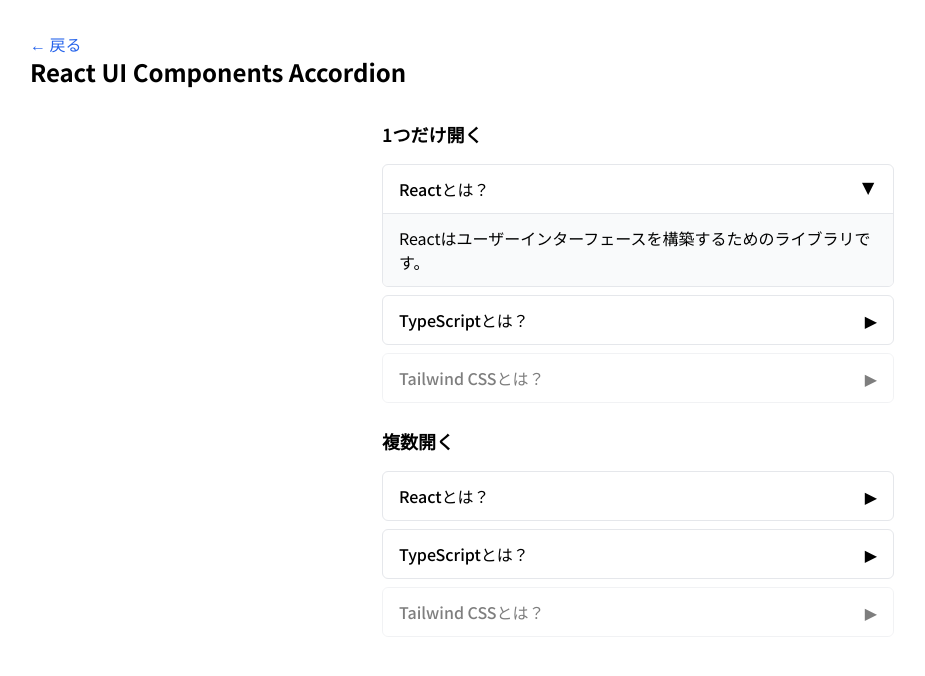
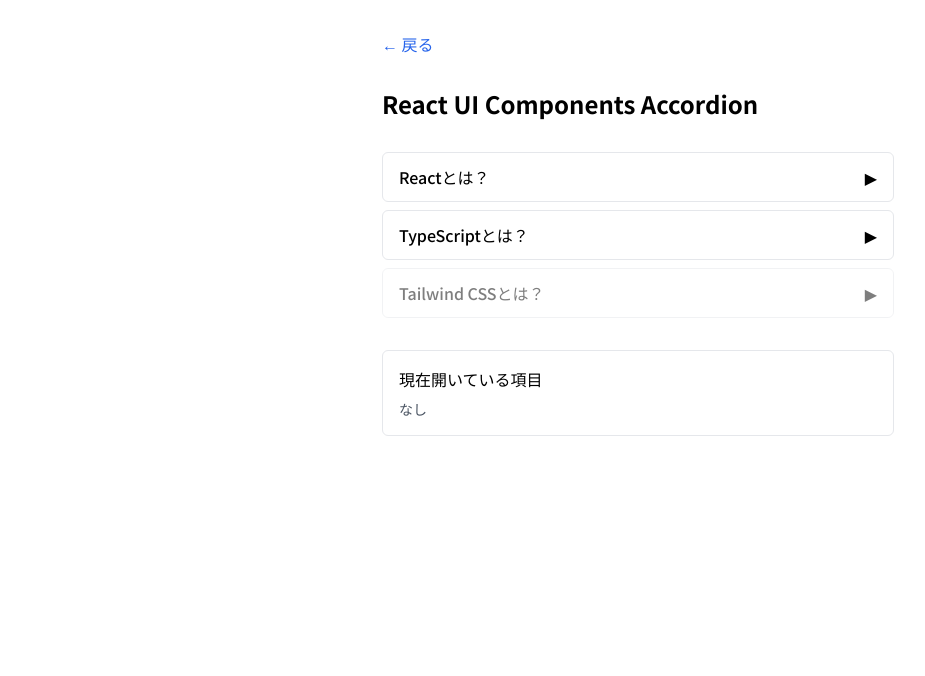
Before and after one commit to remapypapa/tailwind-practice, a React (Vite) app: page /ui/Accordion in a window 1280 px wide. Shown: the top 676 px of the page, without its empty margins (2-927 px from the left). Built offline with nearby package versions, Linux system fonts and the light colour scheme; a web font is replaced by a local one.

Commit message:
feat: Add Accordion component

```diff
--- a/src/components/ui/accordion/Accordion.tsx
+++ b/src/components/ui/accordion/Accordion.tsx
@@ -13,7 +13,11 @@
 type AccordionProps = {
   items: Item[];
 
-  defaultValue?: string;
+  defaultValue?: string[]; //配列型に修正
+
+  value?: string[]; //追加
+
+  onChange?: (openItems: string[]) => void; //追加
 
   collapsible?: boolean;
   //[追加]複数のAccordionItemが開けるようになる
@@ -24,84 +28,69 @@
 
 export default function Accordion({
   items,
-  defaultValue,
+  defaultValue = [], //配列型に修正
+  value, //追加
+  onChange, //追加
   collapsible = true,
   // 初期値はfalse、つまり1つだけ開く
   multiple = false,
   className,
 }: AccordionProps) {
-  //一番重要、現在開いているItemを保存している、最初はnull つまり閉じている
-  //Reactをクリック → openItem → "react"になり、React → 開く になる
-  //TypeScriptをクリック → openItem → "typescript"になり、React は閉じてTypescriptだけ開く
-  //[追加]defaultValue がreact だったら "react"になる、つまりopenItem="react"
-  //ここではdefaultValue が undefined なら null にするという意味
-  // 旧 → const [openItem, setOpenItem] = useState<string | null>(defaultValue ?? null);
-  //AccordionItemを複数開けるように配列型に変更
-  //openItems → [react] のように配列で管理、値は複数を想定、何個でも保存可能
-  const [openItems, setOpenItems] = useState<string[]>(
-    //デフォルト値も複数対応
-    defaultValue ? [defaultValue] : [],
-  );
+  //Uncontrolledの場合、defaultValueの値、その後の状態管理をAccordion自身がやる
+  const [internalOpenItems, setInternalOpenItems] =
+    useState<string[]>(defaultValue);
 
-  //引数はid、Reactを押したら、id → "react" が渡される
+  //valueが渡されている？ Yes → Controlled、No → Uncontrolled
+  const isControlled = value !== undefined;
+
+  const openItems = isControlled ? value : internalOpenItems;
+
+  //Accordionの開閉状態を更新するための関数
+  const updateOpenItems = (nextItems: string[]) => {
+    //Uncontrolledなら、自分自身のStateを更新する
+    if (!isControlled) {
+      setInternalOpenItems(nextItems);
+    }
+    //onChange が指定されていれば、親にも通知
+    //onChangeが存在する？ YES → 実行、NO  → 何もしない
+    onChange?.(nextItems);
+  };
+
   const handleToggle = (id: string) => {
-    //prev とは前回のstate
-    setOpenItems((prev) => {
-      //prev = ["react", "typescript"]の状態で、id = "react"の時
-      //prev.includes("react")はtrue、逆にid = "tailwind"ならfalse
-      //このItemは現在開いている？ を調べている
-      const isOpen = prev.includes(id);
+    const isOpen = openItems.includes(id);
 
-      // 複数開くモード
-      if (multiple) {
-        //すでに開いている場合
-        //prev = ["react", "typescript"]の状態の場合、id = "react"ならfilter()によって["typescript"] になる
-        //つまりReactを閉じる ということ
-        if (isOpen) {
-          //filterの意味 → id と違うものだけ残す という意味
-          //["react", "typescript", "tailwind"] から"typescript"を削除すると["react", "tailwind"]になる
-          return prev.filter((itemId) => itemId !== id);
-        }
-        //開いていない場合
-        // ...prev はprevをコピーの意味、ReactではStateの配列を直接変更せず、新しい配列を作る
-        //prev = ["react"]で、id = "typescript"なら ["react", "typescript"] になる
-        return [...prev, id];
+    if (multiple) {
+      if (isOpen) {
+        updateOpenItems(openItems.filter((itemId) => itemId !== id));
+      } else {
+        updateOpenItems([...openItems, id]);
       }
 
-      // 1つだけ開くモード
-      if (isOpen) {
-        //ここは以前の処理を配列版に変更したもの
-        //openItems = ["react"]でReactをクリック → collapsible=true で return []; 全部閉じる
-        //return prev; そのまま
-        return collapsible ? [] : prev;
+      return;
+    }
+
+    if (isOpen) {
+      if (collapsible) {
+        updateOpenItems([]);
       }
-      //別のItemをクリックした場合、openItems = ["react"] で TypeScriptをクリック → return [id];  → ["typescript"] となる
-      //つまり、Reactは閉じ、Typescript が開く
-      return [id];
-    });
+
+      return;
+    }
+
+    updateOpenItems([id]);
   };
 
   return (
-    //Accordion全体
     <div className={cn("space-y-2", className)}>
-      {/* ここも重要、mapにより、Itemの数分、AccorionItem を作る */}
       {items.map((item) => (
         <AccordionItem
-          //これはReact専用
-          //react、typescript、tailwind がある場合、Reactは、これはreact、これはtypescriptを覚えている
-          //よって、更新する時高速化できる
-          //※ key={index} としがちだが、key={item.id}にすると途中で追加・削除しても正しく区別できる
           key={item.id}
           id={item.id}
           title={item.title}
-          //openItem=["react", "typescript"] ならReactはtrue、TypeScriptもtrue、Tailwindはfalse になる
           isOpen={openItems.includes(item.id)}
           disabled={item.disabled}
-          //Reactなら、handleToggle("react") になる、TypeScriptなら、handleToggle("typescript")になる
-          //つまり、それぞれ自分のIDを親に渡している
           onToggle={() => handleToggle(item.id)}
         >
-          {/* item.content が children になる、 */}
           {item.content}
         </AccordionItem>
       ))}
--- a/src/components/ui/accordion/AccordionItem.tsx
+++ b/src/components/ui/accordion/AccordionItem.tsx
@@ -17,12 +17,16 @@
 };
 
 export default function AccordionItem({
+  id, //追加
   title,
   children,
   isOpen,
   onToggle,
   disabled = false,
 }: AccordionItemProps) {
+  // id="react" の場合、react-content という contentIdになる
+  const contentId = `${id}-content`; //追加
+
   return (
     <div
       className={cn(
@@ -34,6 +38,9 @@
         type="button"
         disabled={disabled}
         onClick={onToggle}
+        //スクリーンリーダーなどに、状態を伝えられる
+        aria-expanded={isOpen} //追加、開いている場合 true、閉じている場合 false
+        aria-controls={contentId} //追加、
         className={cn(
           "flex w-full items-center justify-between px-4 py-3 text-left font-medium hover:bg-gray-100",
           disabled && "cursor-not-allowed hover:bg-transparent",
@@ -42,6 +49,8 @@
         <span>{title}</span>
 
         <span
+          //単なる視覚的なアイコンなので、スクリーンリーダーには読み上げてもらう必要がない
+          aria-hidden="true" //追加
           className={cn(
             "transition-transform duration-200",
             isOpen && "rotate-90",
@@ -53,8 +62,10 @@
 
       {/* isOpen={true} なら開く、isOpen={false} なら閉じる */}
       {isOpen && (
-        //
-        <div className={cn("border-t bg-gray-50 px-4 py-3")}>{children}</div>
+        // contentId が divのidになり、ボタンがこのコンテンツを操作している
+        <div id={contentId} className={cn("border-t bg-gray-50 px-4 py-3")}>
+          {children}
+        </div>
       )}
     </div>
   );
--- a/src/pages/ui/AccordionPage.tsx
+++ b/src/pages/ui/AccordionPage.tsx
@@ -1,4 +1,5 @@
 import Accordion from "@/components/ui/accordion/Accordion";
+import { useState } from "react";
 import { Link } from "react-router-dom";
 
 //ここが最重要、この配列がAccordionの設計そのものになる
@@ -24,7 +25,7 @@
   {
     id: "tailwind",
     title: "Tailwind CSSとは？",
-    // 「追加」 これにすると、AccordionItemでdisabled=true → button disabled となる、つまり押せなくなる
+    // 「追加」 disabled: trueにすると、AccordionItemでdisabled=true → button disabled となる、つまり押せなくなる
     disabled: true,
     content: (
       <p>Tailwind CSSはユーティリティファーストなCSSフレームワークです。</p>
@@ -33,40 +34,105 @@
 ];
 
 export default function AccordionPage() {
+  // openItems は現在開いているAccordionのIDを持つ
+  // 「"react"」なら Reactとは？ → 開いている、複数開いている場合は、["react", "typescript"]
+  // string[]は文字列の配列、([])は初期値、つまり何も開いていない状態になる
+  // setOpenItems は openItemsを変更するための関数、変更した場合は再レンダリング → 画面更新
+  const [openItems, setOpenItems] = useState<string[]>([]);
+
   return (
-    <div className="p-8">
+    <div className="mx-auto max-w-xl space-y-8 p-8">
       <Link to="/" className="text-blue-600 hover:underline">
         ← 戻る
       </Link>
       <h1 className="text-2xl font-bold">React UI Components Accordion</h1>
 
-      {/* 画面中央に寄せています。 */}
-      <div className="mx-auto max-w-xl space-y-6 p-8">
-        {/* 一番大事、これだけ
-        内部では、items.map(...) が実行され、items → 3件 作られる
-        つまり、AccordionItem が3件できる
-        配列 → UI に変換している、Reactらしい設計
-        ここでの肝は、items というデータを渡している → 渡した数分コンポーネントができる
+      {/* AccordionコンポーネントにPropsを渡す */}
+      <Accordion
+        //このページ(親)のitems → Accordion(子)のitemsへ渡している
+        items={items}
+        //現在どの項目が開いているかをAccordionに教える
+        value={openItems}
+        //Accordion側で開閉状態が変わったら、setOpenItemsを呼んでくださいの意味
+        onChange={setOpenItems}
+        //multiple={true} の意味、["react", "typescript"] が可能
+        //これがないと、開くのは1つだけ
+        multiple
+      />
 
-        [追加] defaultValue="react"にしたので、最初はReactを開く
-        collapsible にしたので、開いている項目を再クリックしたら閉じる*/}
-        {/* <Accordion items={items} defaultValue="react" collapsible /> */}
+      <div className="rounded-md border p-4">
+        <p className="font-medium">現在開いている項目</p>
 
-        {/* 比較のため2つのAccordionを表示 */}
-        <section className="space-y-4">
-          <h2 className="text-lg font-semibold">1つだけ開く</h2>
-
-          {/* 最初はReactが開いている、他をクリックするとそちらが開き、Reactは閉じる */}
-          <Accordion items={items} defaultValue="react" collapsible />
-        </section>
-
-        <section className="space-y-4">
-          <h2 className="text-lg font-semibold">複数開く</h2>
-
-          {/* 最初は何も開いていない、クリッしたもの全てが開く */}
-          <Accordion items={items} multiple />
-        </section>
+        {/* Accordionの現在の状態を確認するためのデバッグ表示 */}
+        <p className="mt-2 text-sm text-gray-600">
+          {/* openItems.length は配列の要素数
+          要素数が0より大きければ、要素を , で区切って文字列を作成 (三項演算子)
+          なければ、なし 表示*/}
+          {openItems.length > 0 ? openItems.join(", ") : "なし"}
+        </p>
       </div>
     </div>
   );
 }
+
+//このコードのデータの流れ
+/*
+items
+            │
+            ▼
+    ┌────────────────┐
+    │    Accordion   │
+    └────────────────┘
+            │
+       ユーザー操作
+            │
+            ▼
+       onChange(...)
+            │
+            ▼
+      setOpenItems(...)
+            │
+            ▼
+       openItems更新
+            │
+       ┌────┴─────┐
+       ▼          ▼
+  Accordion    状態表示
+   に反映       に反映
+
+Accordionの状態をAccordion自身に完全に任せているわけではありません。
+AccordionPage
+が状態を管理しています。
+
+AccordionPage
+│
+│  openItems
+│
+├───────────────┐
+│               │
+▼               ▼
+Accordion       状態表示
+│
+│ value
+│ onChange
+│
+▼
+ユーザー操作
+
+AccordionPage が親。
+Accordion が子。
+
+親から子へ、
+
+value={openItems}
+
+で現在の状態を渡します
+子から親へ、
+
+onChange={setOpenItems}
+
+を通して変更を伝えます。
+
+これはReactで非常によく使う、
+状態を親で管理する設計
+   */
```
